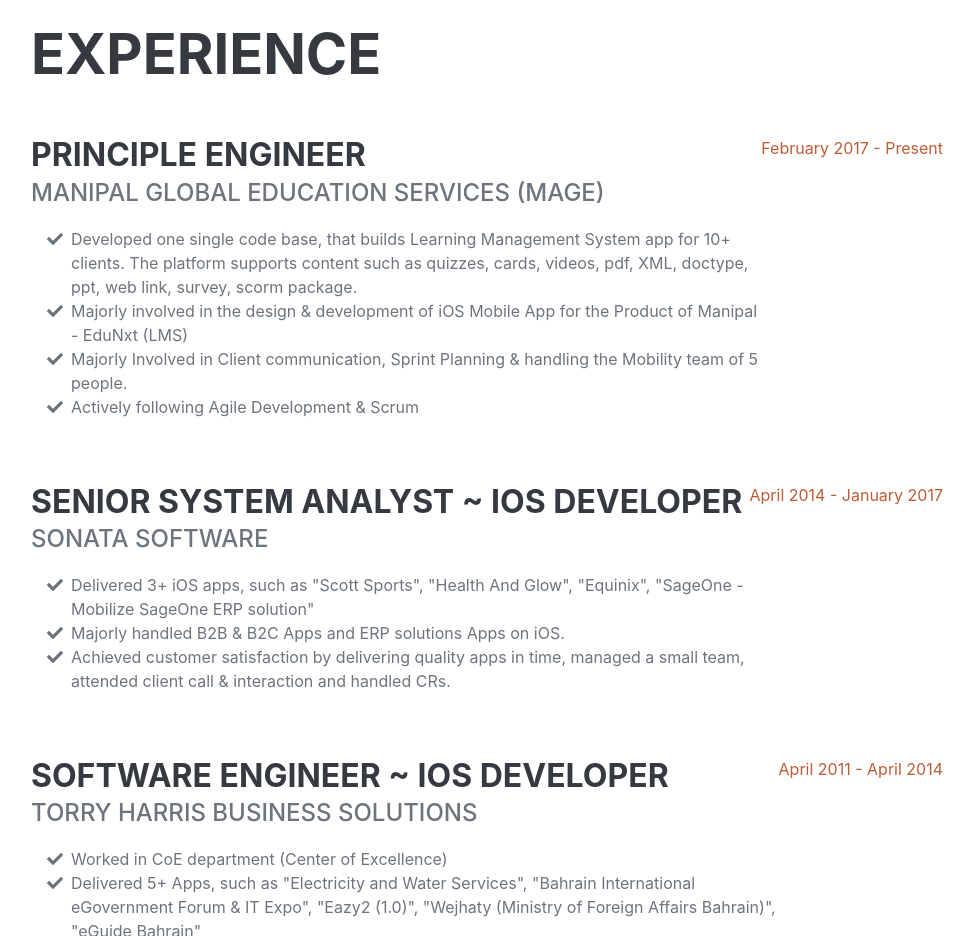
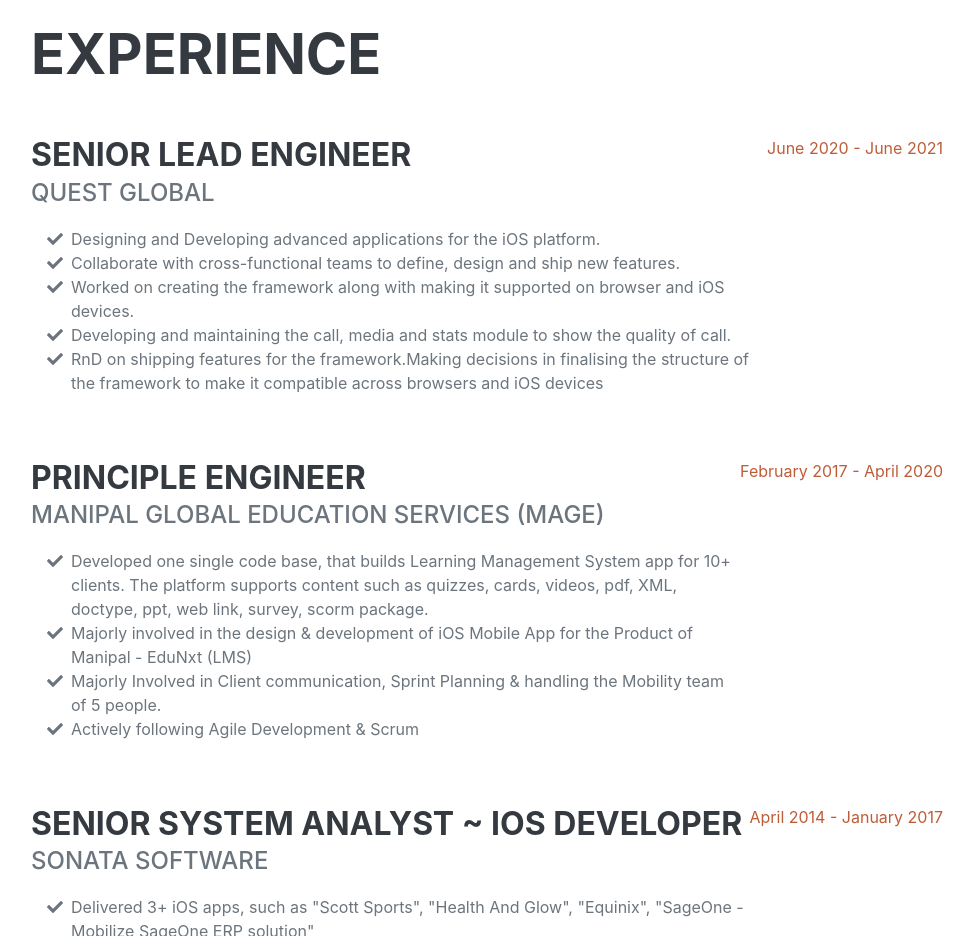
Before and after one commit to umakanta/umakanta.github.io, a plain HTML site: page index.html in a window 1280 px wide. Shown: the part 860-1796 px from the top of the page, without its empty margins (289-1263 px from the left). Drawn offline with nearby package versions, Linux system fonts and the light colour scheme; a web font is replaced by a local one.

Commit message:
QuEST Global added

```diff
--- a/index.html
+++ b/index.html
@@ -60,6 +60,34 @@
             <section class="resume-section" id="experience">
                 <div class="resume-section-content">
                     <h2 class="mb-5">Experience</h2>
+
+                    <div class="d-flex flex-column flex-md-row justify-content-between mb-5">
+                        <div class="flex-grow-1">
+                            <h3 class="mb-0">Senior Lead Engineer </h3>
+                            <div class="subheading mb-3">QuEST Global</div>
+                            <p>
+                              <ul class="fa-ul mb-0">
+                                  <li>
+                                      <span class="fa-li"><i class="fas fa-check"></i></span>Designing and Developing advanced applications for the iOS platform.
+                                  </li>
+                                  <li>
+                                      <span class="fa-li"><i class="fas fa-check"></i></span>Collaborate with cross-functional teams to define, design and ship new features.
+                                  </li>
+                                  <li>
+                                      <span class="fa-li"><i class="fas fa-check"></i></span>Worked on creating the framework along with making it supported on browser and iOS devices.
+                                  </li>
+                                  <li>
+                                      <span class="fa-li"><i class="fas fa-check"></i></span>Developing and maintaining the call, media and stats module to show the quality of call.
+                                  </li>
+                                  <li>
+                                    <span class="fa-li"><i class="fas fa-check"></i></span>RnD on shipping features for the framework.Making decisions in finalising the structure of the framework to make it compatible across browsers and iOS devices
+                                </li>
+                              </ul>
+                            </p>
+                        </div>
+                        <div class="flex-shrink-0"><span class="text-primary">June 2020 - June 2021</span></div>
+                    </div>
+
                     <div class="d-flex flex-column flex-md-row justify-content-between mb-5">
                         <div class="flex-grow-1">
                             <h3 class="mb-0">Principle Engineer</h3>
@@ -82,7 +110,7 @@
                               </ul>
                             </p>
                         </div>
-                        <div class="flex-shrink-0"><span class="text-primary">February 2017 - Present</span></div>
+                        <div class="flex-shrink-0"><span class="text-primary">February 2017 - April 2020</span></div>
                     </div>
                     <div class="d-flex flex-column flex-md-row justify-content-between mb-5">
                         <div class="flex-grow-1">
```
